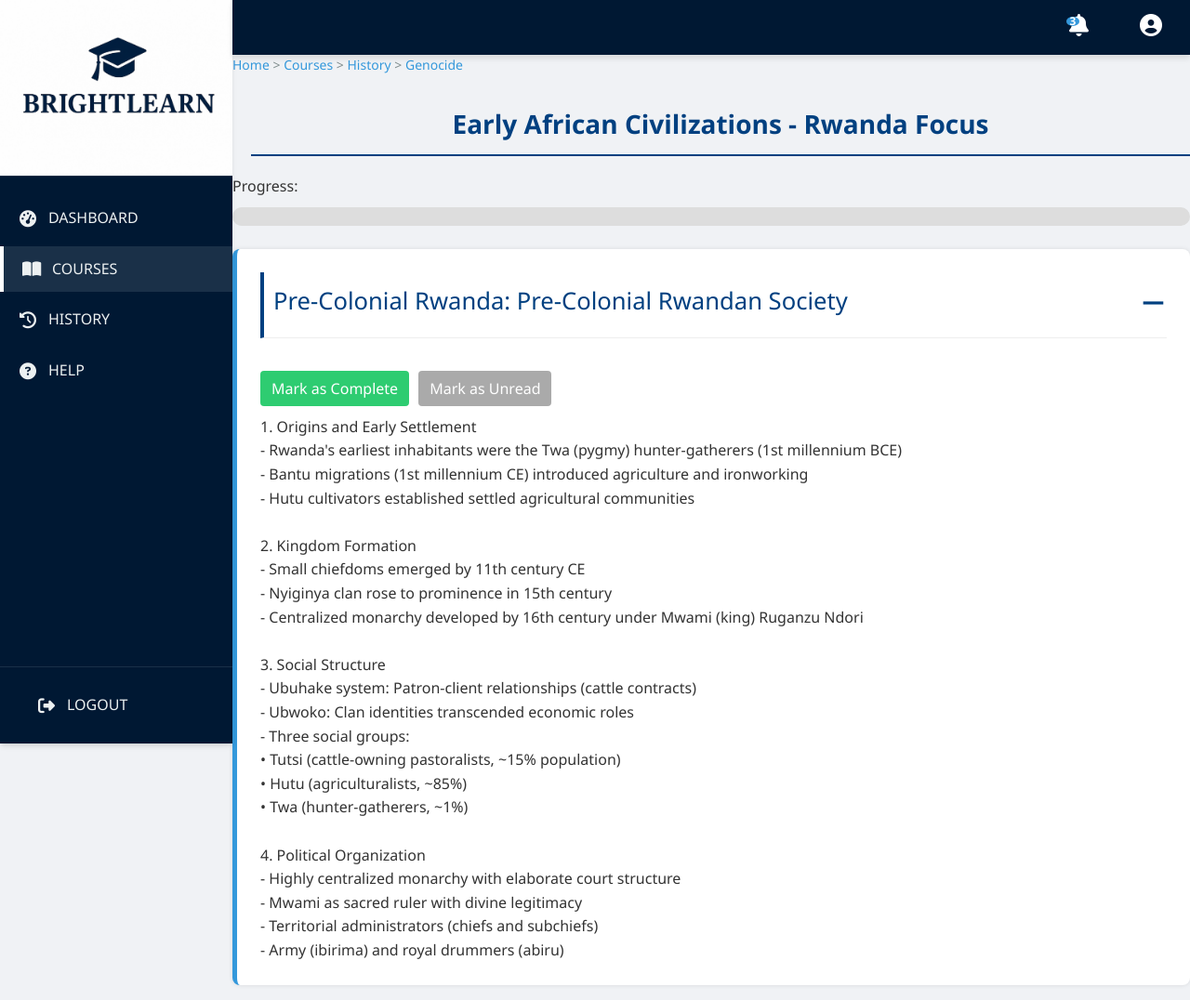
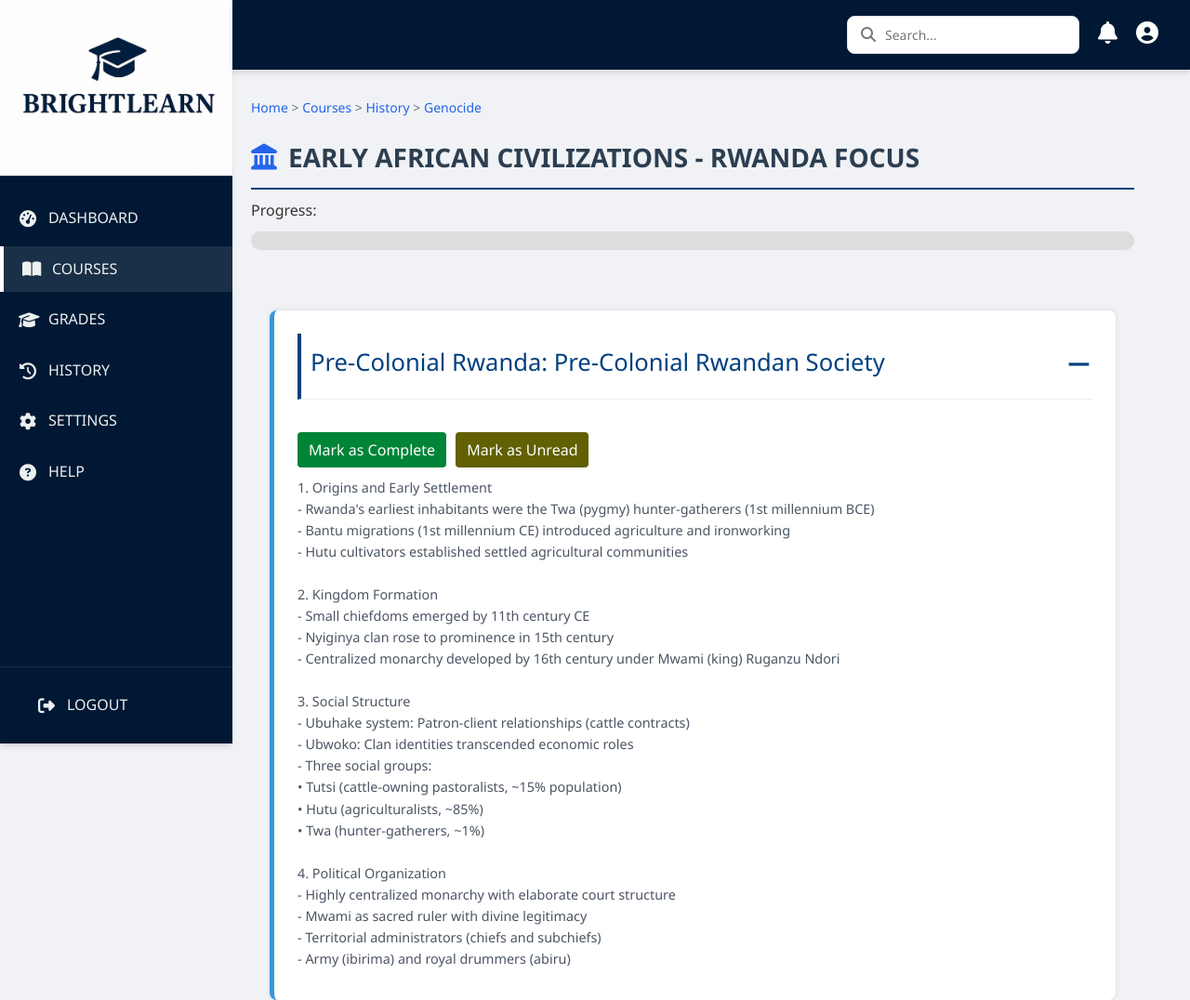
Before and after one commit to Rwema01/BRIGHTLEARN, a plain HTML site: page Fronted/genocide.html in a window 1280 px wide. Shown: the top 1076 px of the page at 93% size. Drawn offline with Linux system fonts and the light colour scheme.

Commit message:
Update genocide.html

```diff
--- a/Fronted/genocide.html
+++ b/Fronted/genocide.html
@@ -3,84 +3,10 @@
 <head>
     <meta charset="UTF-8">
     <meta name="viewport" content="width=device-width, initial-scale=1.0">
-    <title>BRIGHTLEARN - Shakespeare Quiz</title>
+    <title>BRIGHTLEARN - Genocide</title>
     <link rel="stylesheet" href="style.css">
     <link rel="stylesheet" href="https://cdnjs.cloudflare.com/ajax/libs/font-awesome/6.4.0/css/all.min.css">
-</head>
-<body>
-    <div class="app-container">
-        <!-- Left Navigation (Unchanged) -->
-        <nav class="left-nav">
-            <div class="nav-header">
-                <div class="logo-container">
-                    <img src="BRIGHTLEARN.jpg" alt="BRIGHTLEARN" class="logo">
-                </div>
-            </div>
-
-            <ul class="nav-links">
-                <li>
-                    <a href="index.html">
-                        <i class="fas fa-tachometer-alt"></i>
-                        <span>DASHBOARD</span>
-                    </a>
-                </li>
-                <li>
-                    <a href="courses.html" class="active">
-                        <i class="fas fa-book-open"></i>
-                        <span>COURSES</span>
-                    </a>
-                </li>
-                <li>
-                    <a href="history.html">
-                        <i class="fas fa-history"></i>
-                        <span>HISTORY</span>
-                    </a>
-                </li>
-                <li>
-                    <a href="help.html">
-                        <i class="fas fa-question-circle"></i>
-                        <span>HELP</span>
-                    </a>
-                </li>
-            </ul>
-
-            <div class="logout-container">
-                <a href="logout.html" class="logout-btn">
-                    <i class="fas fa-sign-out-alt"></i>
-                    <span>LOGOUT</span>
-                </a>
-            </div>
-        </nav>
-
-        <!-- Main Content -->
-        <main class="main-content">
-            <header class="top-bar">
-               <div class="top-icons">
-        <!-- Search -->
-
-        <!-- Notification Icon (links to notification.html) -->
-                 <div class="notification-dropdown">
-                    <a href="notifications.html">
-                    <i class="fas fa-bell notification-icon"></i>
-                    </a>
-                    <span class="notification-badge">3</span>
-                 </div>
-
-        <!-- Profile Icon (links to profile.html) -->
-                 <div class="profile-dropdown">
-                    <a href="profile.html">
-                    <i class="fas fa-user-circle profile-icon"></i>
-                    </a>
-                 </div>
-                </div>
-            </header>
-
-            <!-- Top Bar (Unchanged) -->
-
-
-</head>
     <style>
-
         .progress-bar-container {
             background-color: #ddd;
             border-radius: 20px;
@@ -128,7 +54,7 @@
             margin: 10px 0;
         }
         .complete-btn {
-      background: #2ecc71;
+            background: #008437;
             color: white;
             border: none;
             padding: 8px 12px;
@@ -136,11 +62,11 @@
             border-radius: 4px;
         }
         .complete-btn:disabled {
-      background: #aaa;
+            background: #038dc8;
             cursor: not-allowed;
         }
         .unread-btn {
-      background: #e74c3c;
+            background: #b51904;
             color: white;
             border: none;
             padding: 8px 12px;
@@ -148,23 +74,128 @@
             border-radius: 4px;
         }
         .unread-btn:disabled {
-      background: #aaa;
+            background: #616002;
             cursor: not-allowed;
+        }
+        .breadcrumbs {
+            padding: 10px 0;
+            font-size: 0.9em;
+            color: #666;
+        }
+        .breadcrumbs a {
+            color: #3498db;
+            text-decoration: none;
+        }
+        .breadcrumbs a:hover {
+            text-decoration: underline;
+        }
+        .history-content {
+            padding: 20px;
         }
     </style>
 </head>
 <body>
-<header>
+    <div class="app-container">
+        <!-- Left Navigation -->
+        <nav class="left-nav">
+            <div class="nav-header">
+                <div class="logo-container">
+                    <img src="BRIGHTLEARN.jpg" alt="BRIGHTLEARN" class="logo">
+                </div>
+            </div>
+
+            <ul class="nav-links">
+                <li>
+                    <a href="index.html">
+                        <i class="fas fa-tachometer-alt"></i>
+                        <span>DASHBOARD</span>
+                    </a>
+                </li>
+                <li>
+                    <a href="courses.html" class="active">
+                        <i class="fas fa-book-open"></i>
+                        <span>COURSES</span>
+                    </a>
+                </li>
+                <li>
+                    <a href="grades.html">
+                        <i class="fas fa-graduation-cap"></i>
+                        <span>GRADES</span>
+                    </a>
+                </li>
+                <li>
+                    <a href="history.html">
+                        <i class="fas fa-history"></i>
+                        <span>HISTORY</span>
+                    </a>
+                </li>
+                <li>
+                    <a href="settings.html">
+                        <i class="fas fa-cog"></i>
+                        <span>SETTINGS</span>
+                    </a>
+                </li>
+                <li>
+                    <a href="help.html">
+                        <i class="fas fa-question-circle"></i>
+                        <span>HELP</span>
+                    </a>
+                </li>
+            </ul>
+
+            <div class="logout-container">
+                <a href="logout.html" class="logout-btn">
+                    <i class="fas fa-sign-out-alt"></i>
+                    <span>LOGOUT</span>
+                </a>
+            </div>
+        </nav>
+
+        <!-- Main Content -->
+        <main class="main-content">
+            <!-- Top Bar -->
+            <header class="top-bar">
+                <div class="top-icons">
+                    <div class="search-container">
+                        <input type="text" placeholder="Search..." class="search-input">
+                        <i class="fas fa-search search-icon"></i>
+                    </div>
+
+                    <!-- Simple Notification Link -->
+                    <a href="notifications.html" class="notification-link">
+                        <i class="fas fa-bell notification-icon"></i>
+                    </a>
+
+                    <!-- Simple Profile Link -->
+                    <a href="profile.html" class="profile-link">
+                        <i class="fas fa-user-circle profile-icon"></i>
+                    </a>
+                </div>
+            </header>
+
+            <!-- Course Content with Updated Breadcrumbs Structure -->
+            <div class="dashboard-content">
+                <!-- Welcome Section with Breadcrumbs -->
+                <div class="welcome-section">
                     <div class="breadcrumbs">
-    <a href="index.html">Home</a> > <a href="courses.html">Courses</a> > <a href="historycourse.html">History</a> > <a href="genocide.html">Genocide</a>
+                        <a href="index.html">Home</a> >
+                        <a href="courses.html">Courses</a> >
+                        <a href="historycourse.html">History</a> >
+                        <a href="genocide.html">Genocide</a>
                     </div>
-  <h1>Early African Civilizations - Rwanda Focus</h1>
+                    <h1><i class="fas fa-landmark"></i> <span class="student-name">EARLY AFRICAN CIVILIZATIONS - RWANDA FOCUS</span></h1>
                     <div>Progress:</div>
                     <div class="progress-bar-container">
                         <div class="progress-bar" id="progressBar"></div>
                     </div>
-</header>
+                </div>
+
+                <!-- History Content Section -->
+                <div class="history-content">
                     <main id="content"></main>
+                </div>
+            </div>
+
     <script>
         const historyData = {
             "Pre-Colonial Rwanda": {
@@ -335,7 +366,7 @@
                 });
 
                 div.appendChild(header);
-    div.appendChild(buttonGroup); // Buttons now appear below title
+                div.appendChild(buttonGroup);
                 div.appendChild(contentDiv);
                 container.appendChild(div);
 
@@ -359,6 +390,7 @@
             renderContent();
         }
 
+        // Initialize the page
         renderContent();
     </script>
 </body>
```
Lines whose indentation alone changed are shown as unchanged.
